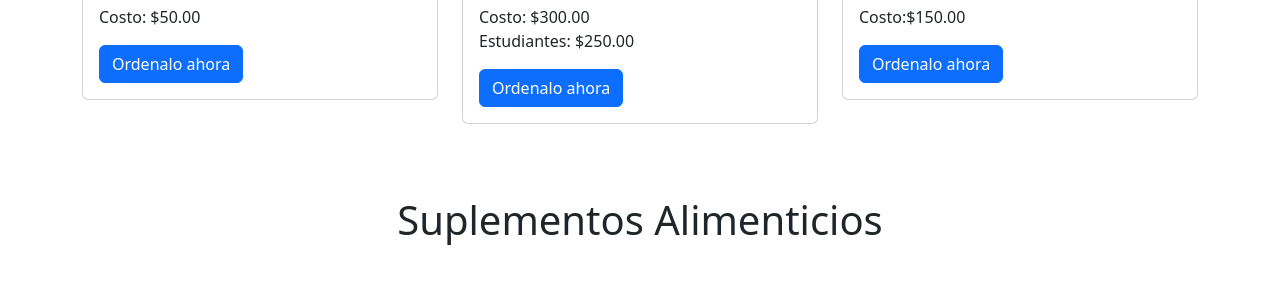
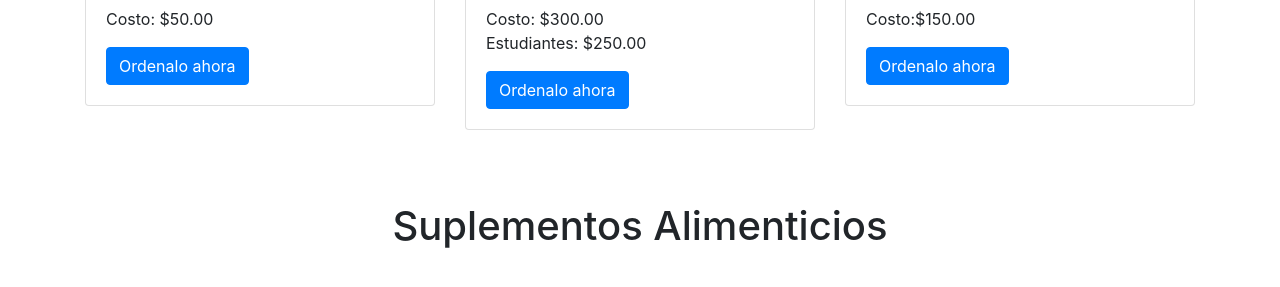
Before and after one commit to Kora8/Magno-Gym, a plain HTML site: page Catalogo Final/index.html in a window 1280 px wide. Shown: the part 1168-1455 px from the top of the page. Drawn offline with nearby package versions, Linux system fonts and the light colour scheme.

Commit message:
Update index.html

```diff
--- a/Catalogo Final/index.html
+++ b/Catalogo Final/index.html
@@ -7,8 +7,11 @@
     <title>Catálogo</title>
     <link rel="stylesheet" href="style.css">
     <link rel="shortcut icon" href="../imagenes/Logo gym - copia (Personalizado) (1).png" type="image/x-icon">
-
     <link href="https://cdn.jsdelivr.net/npm/bootstrap@5.3.1/dist/css/bootstrap.min.css" rel="stylesheet" integrity="sha384-4bw+/aepP/YC94hEpVNVgiZdgIC5+VKNBQNGCHeKRQN+PtmoHDEXuppvnDJzQIu9" crossorigin="anonymous">
+ <!-- CSS de Bootstrap -->
+<link href="https://maxcdn.bootstrapcdn.com/bootstrap/4.5.2/css/bootstrap.min.css" rel="stylesheet">
+<script src="https://ajax.googleapis.com/ajax/libs/jquery/3.5.1/jquery.min.js"></script>
+<script src="https://maxcdn.bootstrapcdn.com/bootstrap/4.5.2/js/bootstrap.min.js"></script>
 </head>
 <body>
   <!--Navbar-->
```
